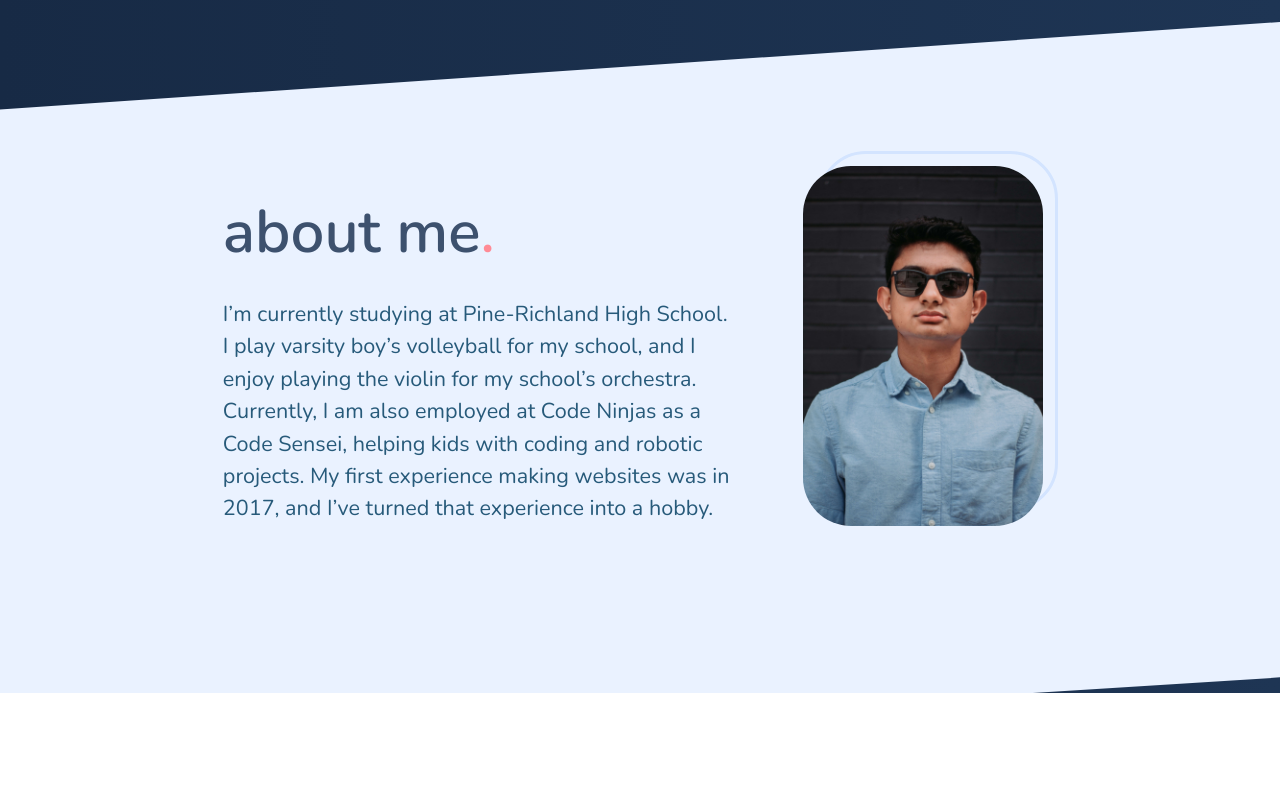
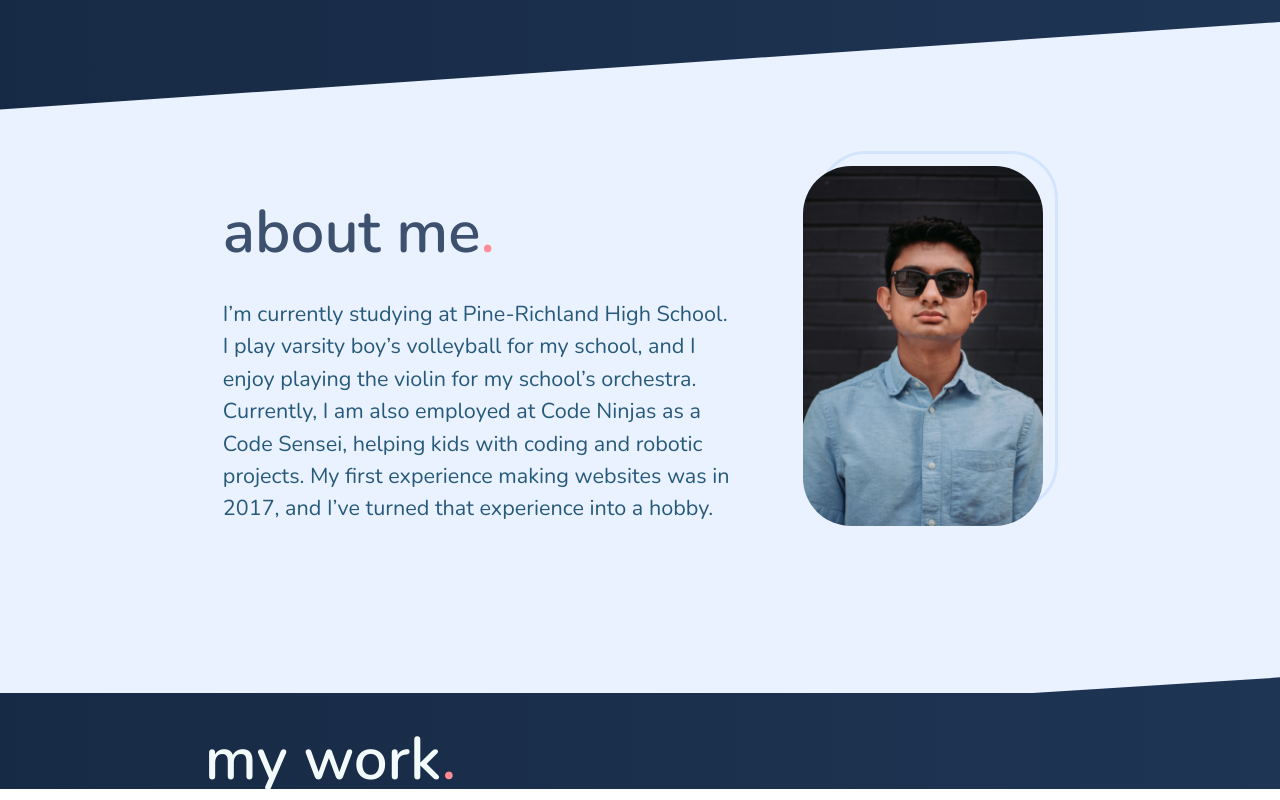
Before and after one commit to Justinjp126/Portfolio, a plain HTML site: page index.html in a window 1280 px wide. Shown: the part 698-1498 px from the top of the page. Before the commit the page ends 1391 px from the top, so only its background shows below. Drawn offline with nearby package versions, Linux system fonts and the light colour scheme.

```diff
--- a/css/style.scss
+++ b/css/style.scss
@@ -263,7 +263,6 @@
     rgba(23, 42, 69, 1) 0%,
     rgba(30, 53, 84, 1) 100%
   );
-  -webkit-backface-visibility: hidden;
 }
 .aboutPath {
   background-image: url(/img/rect.svg);
@@ -309,3 +308,25 @@
     border-radius: 2rem;
   }
 }
+
+// ** My Work Section ** //
+.work {
+  background: rgb(23, 42, 69);
+  background: linear-gradient(
+    90deg,
+    rgba(23, 42, 69, 1) 0%,
+    rgba(30, 53, 84, 1) 100%
+  );
+  padding: 0rem 16%;
+
+  &__title {
+    color: #f2fafa;
+    font-weight: $semi-bold;
+    line-height: 1;
+    font-size: 2.5rem;
+    padding-top: 1.5rem;
+    &_period {
+      color: #ff8b96;
+    }
+  }
+}
--- a/index.html
+++ b/index.html
@@ -96,7 +96,7 @@
         <section class="aboutColor">
           <div class="aboutPath">
             <div class="container">
-              <div class="about">
+              <div class="about" id="about">
                 <div class="row">
                   <div class="col-lg-8 col-sm-12 d-flex align-content-around flex-column">
                     <h2 class="about__title">
@@ -124,6 +124,14 @@
             </div>
           </div>
         </section>
+
+        <section>
+          <div class="work">
+            <h2 class="work__title">
+              my work<span class="work__title_period">.</span>
+            </h2>
+          </div>
+        </section>
       </div>
     </main>
 
```
Also changed, not shown: css/style.min.css, img/dmc.png (added), img/nhd.png (added), img/nhmi.png (added), img/volta.png (added), img/wiz.jpg (added), 3 other files.
